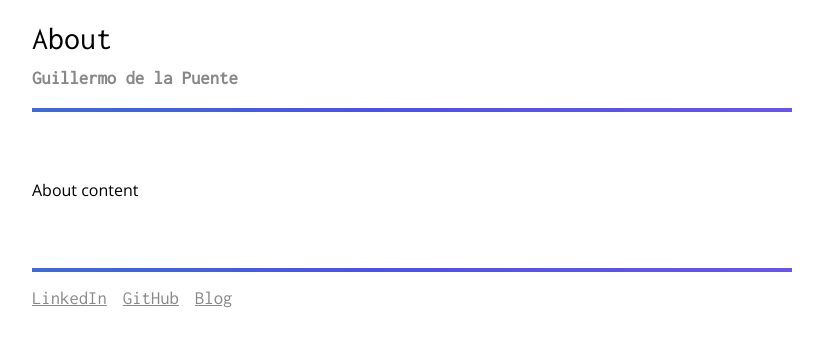
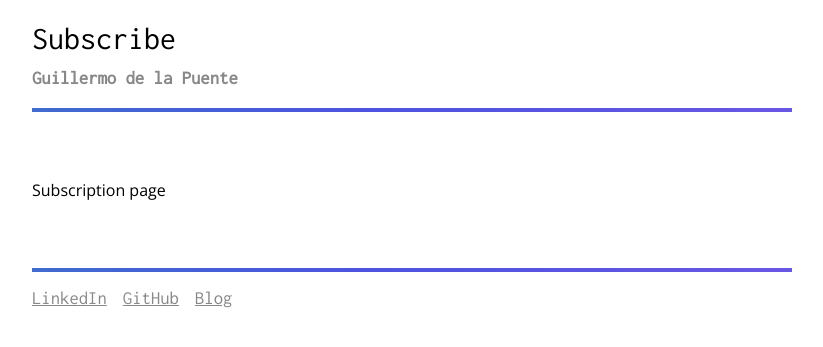
Before and after one commit to guillermodlpa/site, a Jekyll site: the page built from subscribe.markdown, in a window 1280 px wide. Shown: the top 347 px of the page, without its empty margins (228-1051 px from the left). Built offline with Jekyll 4.4.1, drawn with Linux system fonts in a browser that asks for light colours.

Commit message:
Updated Subscribe

```diff
--- a/subscribe.markdown
+++ b/subscribe.markdown
@@ -1,7 +1,7 @@
 ---
-title: About
+title: Subscribe
 permalink: "/about"
 layout: default
 ---
 
-About content
+Subscription page
```
